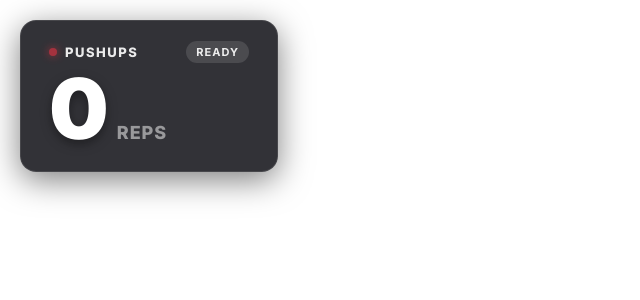
After one commit to alextoddslick/PushupCounter, a Flask app: template templates/obs.html in a window 1280 px wide. The commit adds this page. Shown: the top 300 px of the page, without its empty margins (0-640 px from the left). Run offline with Flask 3, Linux system fonts and the light colour scheme; the template is opened without the code that fills it, so the values that code supplies are empty; some libraries are stand-ins or nearby versions.

Commit message:
UI Updates + Bug Fixes

```diff
--- a/app.py
+++ b/app.py
@@ -13,6 +13,8 @@ import time
 import threading
 from flask import Flask, render_template, Response, jsonify, request, send_file
 from flask_socketio import SocketIO, emit
+import os
+import secrets
 
 # ─── App Setup ──────────────────────────────────────────────────────────────────
 app = Flask(__name__)
@@ -551,11 +553,7 @@ def eventlet_sleep(seconds):
 @app.route("/")
 def index():
     """Serve the main HTML page."""
-    import os
-import secrets
-    html_path = os.path.join(os.path.dirname(__file__), "templates", "index.html")
-    with open(html_path, "r") as f:
-        return Response(f.read(), mimetype="text/html")
+    return render_template("index.html")
 
 
 @app.route("/video_feed")
@@ -662,12 +660,31 @@ def handle_custom_thresholds(data):
     print(f"[WS] Custom: down={detector.DOWN_ANGLE}({detector.down_op}), up={detector.UP_ANGLE}({detector.up_op}), leg={detector.leg_threshold}({detector.leg_op}), cooldown={detector.cooldown_time}s, horiz_range={detector.horiz_min}°-{detector.horiz_max}°")
 
 # ═══════════════════════════════════════════════════════════════════════════════
+# OBS App Setup
+# ═══════════════════════════════════════════════════════════════════════════════
+obs_app = Flask("obs_counter")
+
+@obs_app.route("/")
+def obs_index():
+    return render_template("obs.html")
+
+def run_obs_server():
+    import logging
+    log = logging.getLogger('werkzeug')
+    log.setLevel(logging.ERROR)
+    obs_app.run(host="0.0.0.0", port=5001, debug=False, use_reloader=False)
+
+# ═══════════════════════════════════════════════════════════════════════════════
 # Main
 # ═══════════════════════════════════════════════════════════════════════════════
 if __name__ == "__main__":
     print("=" * 60)
     print("  PUSHUP COUNTER — MediaPipe + Flask")
     print("=" * 60)
+
+    # Start OBS server thread
+    obs_thread = threading.Thread(target=run_obs_server, daemon=True)
+    obs_thread.start()
 
     # List available cameras
     cameras = get_available_cameras()
@@ -683,6 +700,7 @@ if __name__ == "__main__":
         print("\n⚠️   No cameras found! Connect a camera and restart.")
 
     print(f"\n🌐  Open http://localhost:5000 in your browser")
+    print(f"🎥  OBS Source URL: http://localhost:5001")
     print("=" * 60)
 
     socketio.run(app, host="0.0.0.0", port=5000, debug=False)
--- /dev/null
+++ b/templates/obs.html
@@ -0,0 +1,173 @@
+<!DOCTYPE html>
+<html lang="en">
+
+<head>
+    <meta charset="UTF-8">
+    <title>OBS Pushup Overlay</title>
+    <link rel="preconnect" href="https://fonts.googleapis.com">
+    <link rel="preconnect" href="https://fonts.gstatic.com" crossorigin>
+    <link href="https://fonts.googleapis.com/css2?family=Inter:wght@400;700;800;900&display=swap" rel="stylesheet">
+    <script src="https://cdnjs.cloudflare.com/ajax/libs/socket.io/4.7.5/socket.io.min.js"></script>
+    <style>
+        body {
+            background-color: transparent !important;
+            margin: 0;
+            overflow: hidden;
+            font-family: 'Inter', -apple-system, sans-serif;
+            color: white;
+            display: flex;
+            align-items: flex-start;
+            justify-content: flex-start;
+            padding: 20px;
+        }
+
+        .obs-widget {
+            background: rgba(15, 15, 20, 0.85);
+            border-radius: 16px;
+            padding: 20px 28px;
+            border: 1px solid rgba(255, 255, 255, 0.1);
+            box-shadow: 0 8px 32px rgba(0, 0, 0, 0.5);
+            min-width: 200px;
+            backdrop-filter: blur(10px);
+            -webkit-backdrop-filter: blur(10px);
+            font-family: 'Inter', sans-serif;
+        }
+
+        .widget-header {
+            display: flex;
+            justify-content: space-between;
+            align-items: center;
+            margin-bottom: 4px;
+            font-weight: 800;
+            letter-spacing: 1.5px;
+            font-size: 13px;
+        }
+
+        .title-left {
+            display: flex;
+            align-items: center;
+            gap: 8px;
+            color: rgba(255, 255, 255, 0.9);
+            text-transform: uppercase;
+        }
+
+        .red-dot {
+            width: 8px;
+            height: 8px;
+            background-color: #ff3344;
+            border-radius: 50%;
+            box-shadow: 0 0 8px #ff3344;
+            animation: pulse 2s infinite;
+        }
+
+        @keyframes pulse {
+            0% {
+                opacity: 1;
+            }
+
+            50% {
+                opacity: 0.5;
+            }
+
+            100% {
+                opacity: 1;
+            }
+        }
+
+        .state-badge {
+            background: rgba(255, 255, 255, 0.12);
+            padding: 4px 10px;
+            border-radius: 20px;
+            font-size: 11px;
+            color: rgba(255, 255, 255, 0.9);
+            text-transform: uppercase;
+            font-weight: 700;
+            letter-spacing: 1px;
+        }
+
+        .count-display {
+            display: flex;
+            align-items: baseline;
+            gap: 10px;
+            margin-top: 2px;
+        }
+
+        .count-number {
+            font-size: 84px;
+            font-weight: 900;
+            line-height: 1;
+            letter-spacing: -2px;
+            color: white;
+            text-shadow: 0 4px 12px rgba(0, 0, 0, 0.4);
+            transition: transform 0.15s cubic-bezier(0.175, 0.885, 0.32, 1.275);
+        }
+
+        .count-label {
+            font-size: 18px;
+            font-weight: 800;
+            color: rgba(255, 255, 255, 0.5);
+            text-transform: uppercase;
+            letter-spacing: 1px;
+        }
+    </style>
+</head>
+
+<body>
+    <div class="obs-widget">
+        <div class="widget-header">
+            <div class="title-left">
+                <div class="red-dot"></div>
+                PUSHUPS
+            </div>
+            <div class="state-badge" id="obsState">READY</div>
+        </div>
+        <div class="count-display">
+            <div class="count-number" id="obsCount">0</div>
+            <div class="count-label">REPS</div>
+        </div>
+    </div>
+
+    <script>
+        // Connect to the main stats socket on port 5000
+        const socketURL = `http://${window.location.hostname}:5000`;
+        const socket = io(socketURL);
+
+        const countEl = document.getElementById('obsCount');
+        const stateEl = document.getElementById('obsState');
+        let lastCount = 0;
+
+        socket.on('connect', () => {
+            console.log('Connected to main server:', socketURL);
+            stateEl.textContent = 'READY';
+        });
+
+        socket.on('disconnect', () => {
+            stateEl.textContent = 'OFFLINE';
+        });
+
+        socket.on('stats_update', (data) => {
+            if (data.count !== lastCount) {
+                countEl.textContent = data.count;
+
+                // Bump animation
+                countEl.style.transform = 'scale(1.1)';
+                setTimeout(() => {
+                    countEl.style.transform = 'scale(1)';
+                }, 150);
+
+                lastCount = data.count;
+            }
+
+            // Update state badge based on form
+            if (data.state === 'UP') {
+                stateEl.textContent = 'READY';
+                stateEl.style.color = 'rgba(255, 255, 255, 0.9)';
+            } else if (data.state === 'DOWN') {
+                stateEl.textContent = 'HOLD';
+                stateEl.style.color = '#ff9900';
+            }
+        });
+    </script>
+</body>
+
+</html>
```
Also changed, not shown: static/css/style.css (+158 -6 lines), static/js/main.js (+49 -14 lines), templates/index.html (+110 -106 lines), 1 other file.
